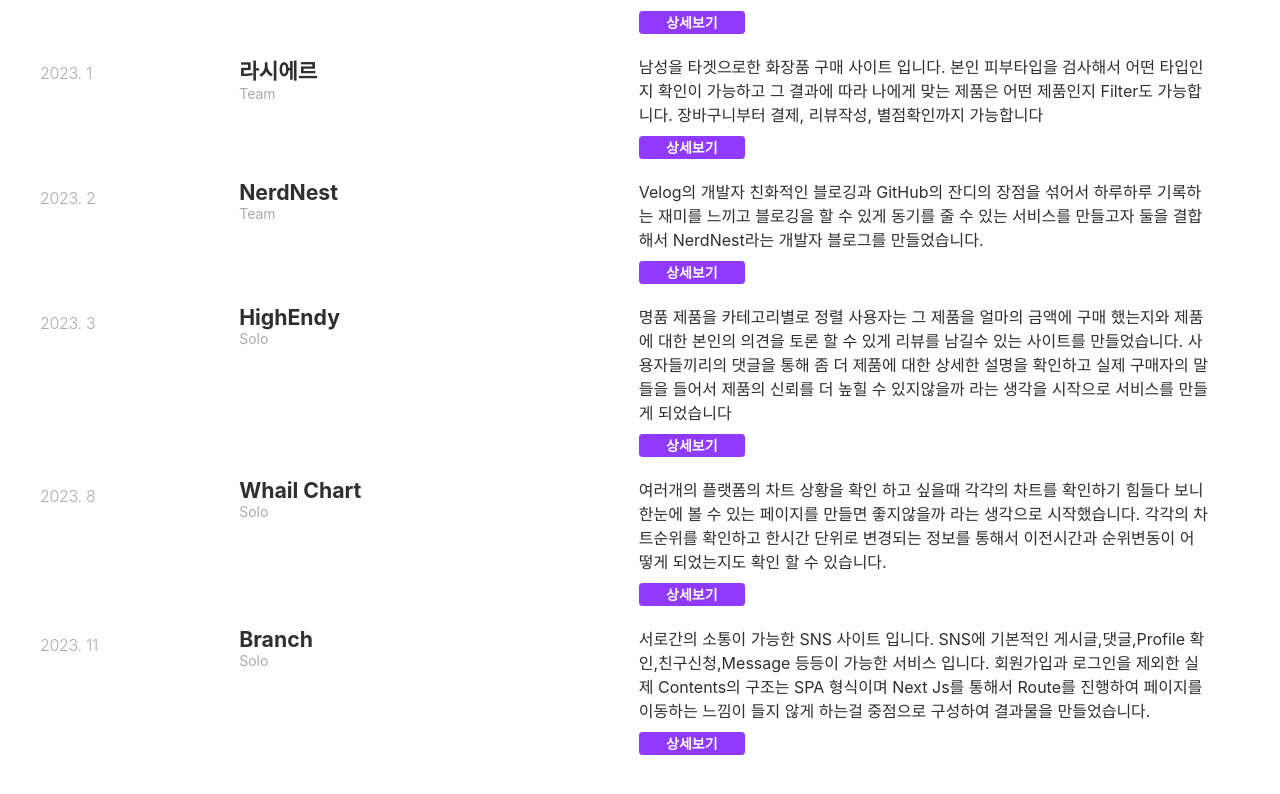
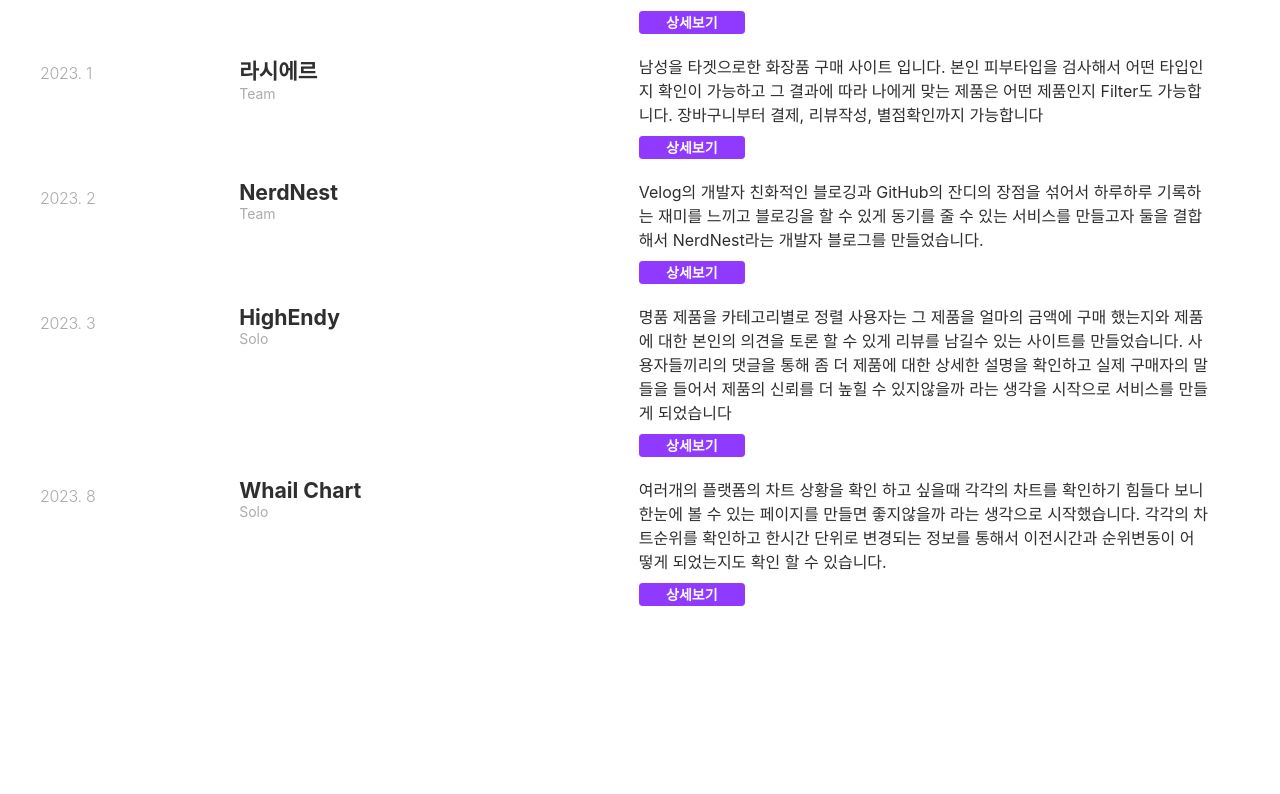
Before and after one commit to limdumb/Portfolio_LimDumb, a Next.js app: page /project in a window 1280 px wide. Shown: the part 266-1060 px from the top of the page. After the commit the page ends 962 px from the top, so only its background shows below. Built offline with nearby package versions, Linux system fonts and the light colour scheme; a web font is replaced by a local one.

Commit message:
remove: Branch 프로젝트 삭제

```diff
--- a/src/function/getProject.ts
+++ b/src/function/getProject.ts
@@ -47,15 +47,7 @@
       contents:
         "여러개의 플랫폼의 차트 상황을 확인 하고 싶을때 각각의 차트를 확인하기 힘들다 보니 한눈에 볼 수 있는 페이지를 만들면 좋지않을까 라는 생각으로 시작했습니다. 각각의 차트순위를 확인하고 한시간 단위로 변경되는 정보를 통해서 이전시간과 순위변동이 어떻게 되었는지도 확인 할 수 있습니다.",
       linkURL: "/project/5",
-    },
-    {
-      timeline: "2023. 11",
-      title: "Branch",
-      type: "Solo",
-      contents:
-        "서로간의 소통이 가능한 SNS 사이트 입니다. SNS에 기본적인 게시글,댓글,Profile 확인,친구신청,Message 등등이 가능한 서비스 입니다. 회원가입과 로그인을 제외한 실제 Contents의 구조는 SPA 형식이며 Next Js를 통해서 Route를 진행하여 페이지를 이동하는 느낌이 들지 않게 하는걸 중점으로 구성하여 결과물을 만들었습니다.",
-      linkURL: "/project/6",
-    },
+    }
   ];
 
   return result;
```
